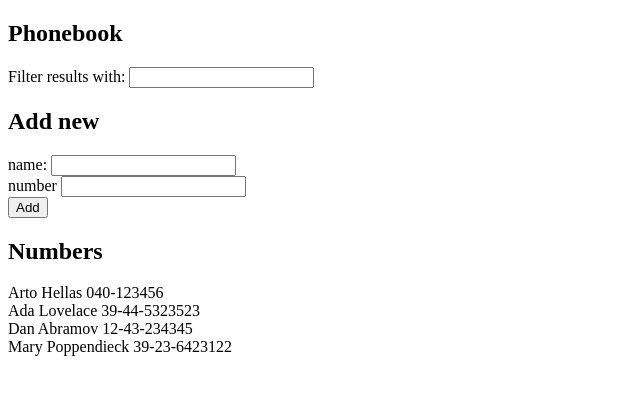
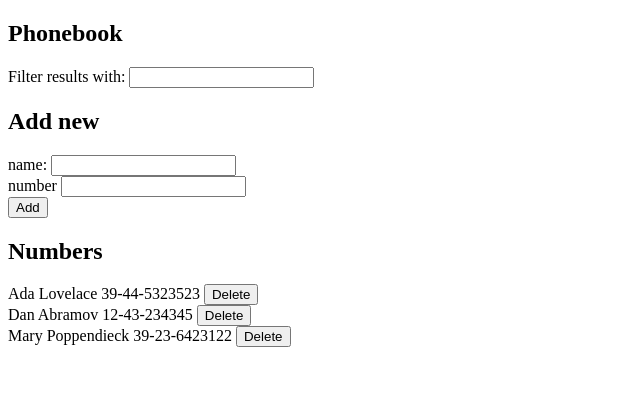
Before and after one commit to lapatinn/fullstack, a React (Vite) app in the folder osa2/puhelinluettelo2.6/: page / in a window 1280 px wide. Shown: the top 394 px of the page, without its empty margins (0-640 px from the left). Built offline with nearby package versions, Linux system fonts and the light colour scheme; data requests are answered from the project's data file.

Commit message:
Tehtävät 2.12-2.14

```diff
--- a/osa2/puhelinluettelo2.6/db.json
+++ b/osa2/puhelinluettelo2.6/db.json
@@ -1,10 +1,5 @@
 {
-  "persons":[
-    {
-      "name": "Arto Hellas",
-      "number": "040-123456",
-      "id": "1"
-    },
+  "persons": [
     {
       "name": "Ada Lovelace",
       "number": "39-44-5323523",
@@ -20,5 +15,6 @@
       "number": "39-23-6423122",
       "id": "4"
     }
-  ]
+  ],
+  "$schema": "./node_modules/json-server/schema.json"
 }
--- a/osa2/puhelinluettelo2.6/src/App.jsx
+++ b/osa2/puhelinluettelo2.6/src/App.jsx
@@ -1,5 +1,6 @@
 import { useState, useEffect } from 'react'
-import axios from 'axios'
+import personService from './services/persons'
+import persons from './services/persons'
 
 const FilterForm = ({ query, handler }) => {
   return(
@@ -27,22 +28,26 @@ const PersonForm = ({ name, number, namehand, numhand, addEntry }) => {
   )
 }
 
-const Persons = ({ persons }) => {
+const Persons = ({ persons, remover }) => {
   return(
     <div>
       {persons.map(person =>
-        <div key={person.name}>
-          <Person name={person.name} number={person.number}/>
+        <div key={person.id}>
+          <Person
+          name={person.name}
+          number={person.number}
+          remover={() => {remover(person.id)}}
+          />
         </div>
       )}
     </div>
   )
 }
 
-const Person = ({ name, number }) => {
+const Person = ({ name, number, remover }) => {
   return(
     <div>
-      {name} {number}
+      {name} {number} <button onClick={remover}>Delete</button>
     </div>
   )
 }
@@ -54,15 +59,40 @@ const App = () => {
   const [newQuery, setNewQuery] = useState('')
 
   useEffect(() => {
-    console.log('effect starts')
-    axios
-    .get('http://localhost:3001/persons')
-    .then(response => {
-      console.log('promise fulfilled')
-      setPersons(response.data)
+    personService
+    .getAll()
+    .then(initialPersons => {
+      setPersons(initialPersons)
     })
   }, [])
-  console.log('rendered', persons.length, 'persons')
+
+  const addEntry = (event) => {
+    event.preventDefault()
+    if (persons.some(person => person.name === newName)) {
+      alert(`${newName} is already added to phonebook`)
+      return
+    }
+    const personObject = {
+      name: newName,
+      number: newNumber
+    }
+
+    personService
+    .create(personObject)
+    .then(person => {
+      setPersons(persons.concat(person))
+      setNewName('')
+      setNewNumber('')
+    })
+  }
+
+  const removePerson = (id) => {
+    personService
+    .remove(id)
+    .then(personsAfterDelete => {
+      setPersons(personsAfterDelete)
+    })
+  }
 
   const handleNameChange = (event) => {
     setNewName(event.target.value)
@@ -78,21 +108,6 @@ const App = () => {
     person.name.toLowerCase().includes(newQuery.toLowerCase())
   )
 
-  const addEntry = (event) => {
-    event.preventDefault()
-    if (persons.some(person => person.name === newName)) {
-      alert(`${newName} is already added to phonebook`)
-      return
-    }
-    const personObject = {
-      name: newName,
-      number: newNumber
-    }
-    setPersons(persons.concat(personObject))
-    setNewName('')
-    setNewNumber('')
-  }
-
   return (
     <div>
       <h2>Phonebook</h2>
@@ -105,7 +120,7 @@ const App = () => {
       addEntry = {addEntry}/>
       <h2>Numbers</h2>
       <div>
-        <Persons persons={personsToShow} />
+        <Persons persons={personsToShow} remover={removePerson}/>
       </div>
     </div>
   )
--- /dev/null
+++ b/osa2/puhelinluettelo2.6/src/services/persons.js
@@ -0,0 +1,23 @@
+import axios from 'axios'
+const url = 'http://localhost:3001/persons'
+
+const getAll = () => {
+    const response = axios.get(url)
+    return response.then(response => response.data)
+}
+
+const create = (personObject) => {
+    const response = axios.post(url, personObject)
+    return response.then(response => response.data)
+}
+
+const remove = (id) => {
+    if (window.confirm('Do you want to delete this entry?')) {
+        const response = axios.delete(`${url}/${id}`)
+        return getAll()
+    } else {
+        return
+    }
+}
+
+export default { getAll, create, remove }
```
